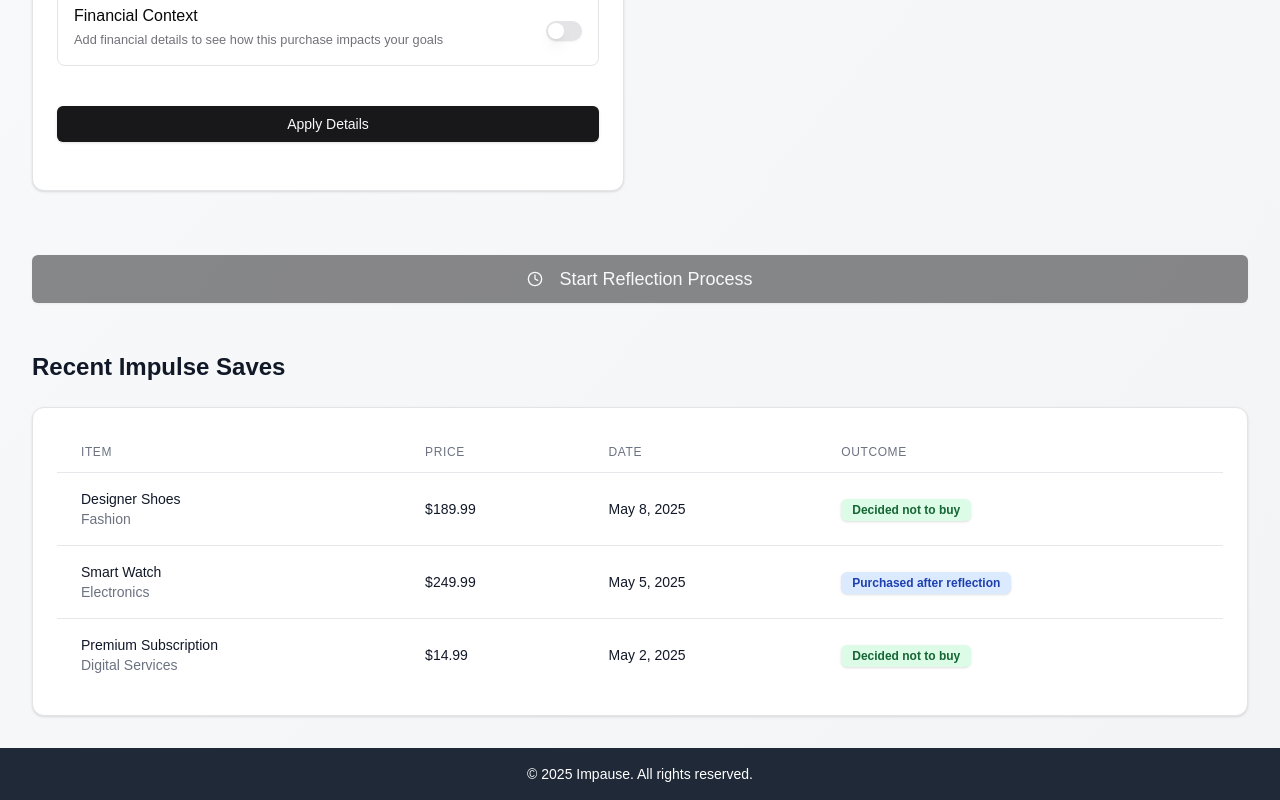
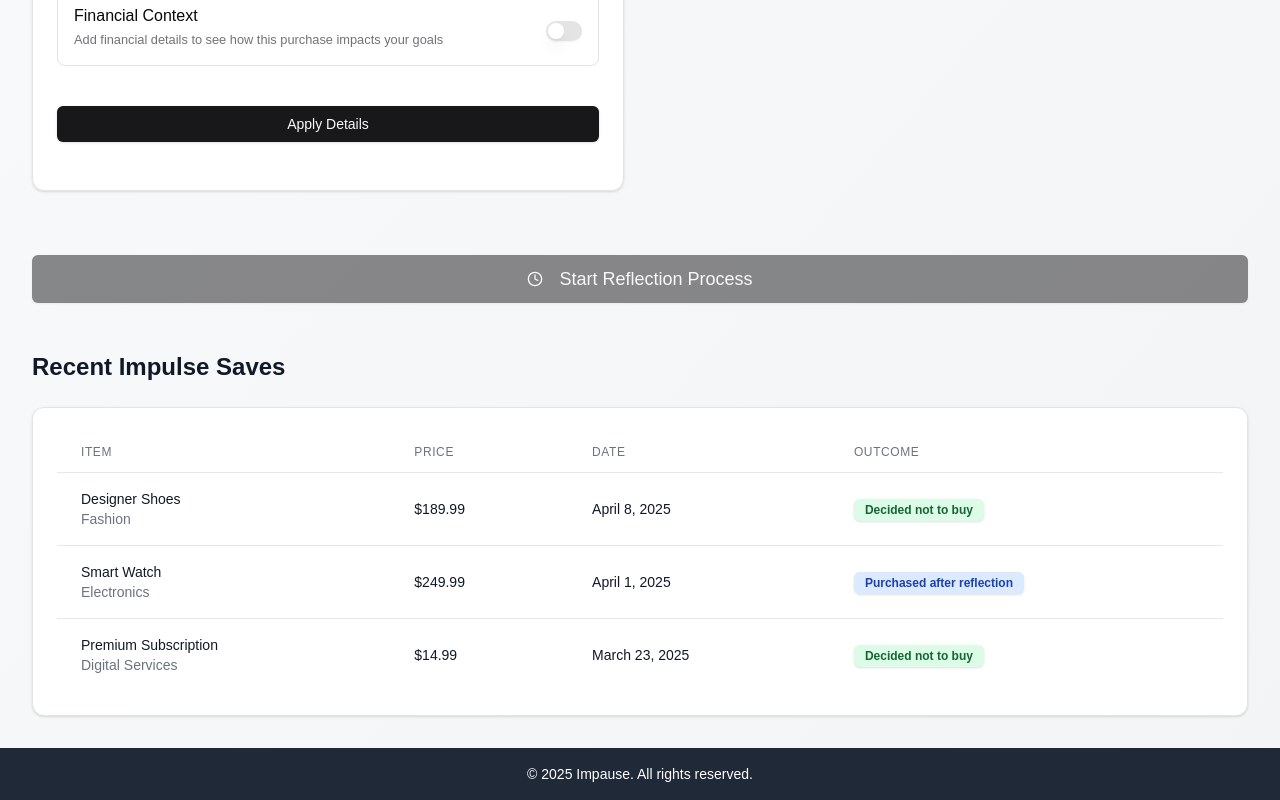
Before and after one commit to Finpause/impause, a React (Vite) app: page /impulse-buying in a window 1280 px wide. Shown: the part 696-1496 px from the top of the page. Built offline with nearby package versions, Linux system fonts and the light colour scheme.

Commit message:
changed dates

```diff
--- a/src/pages/ImpulseBuying/ImpulseBuying.tsx
+++ b/src/pages/ImpulseBuying/ImpulseBuying.tsx
@@ -40,7 +40,7 @@ const sampleHistory: ReflectionResult[] = [
       reason: "Want to look stylish",
       needScore: 4,
     },
-    date: new Date(2025, 4, 8),
+    date: new Date(2025, 3, 8),
     outcome: "declined",
   },
   {
@@ -51,7 +51,7 @@ const sampleHistory: ReflectionResult[] = [
       reason: "Track fitness and notifications",
       needScore: 7,
     },
-    date: new Date(2025, 4, 5),
+    date: new Date(2025, 3, 1),
     outcome: "purchased",
   },
   {
@@ -62,7 +62,7 @@ const sampleHistory: ReflectionResult[] = [
       reason: "Access to exclusive content",
       needScore: 3,
     },
-    date: new Date(2025, 4, 2),
+    date: new Date(2025, 2, 23),
     outcome: "declined",
   },
 ]
```
